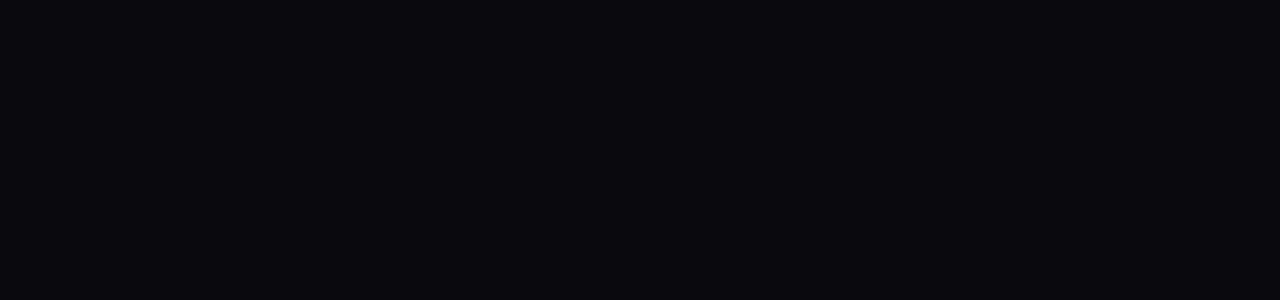
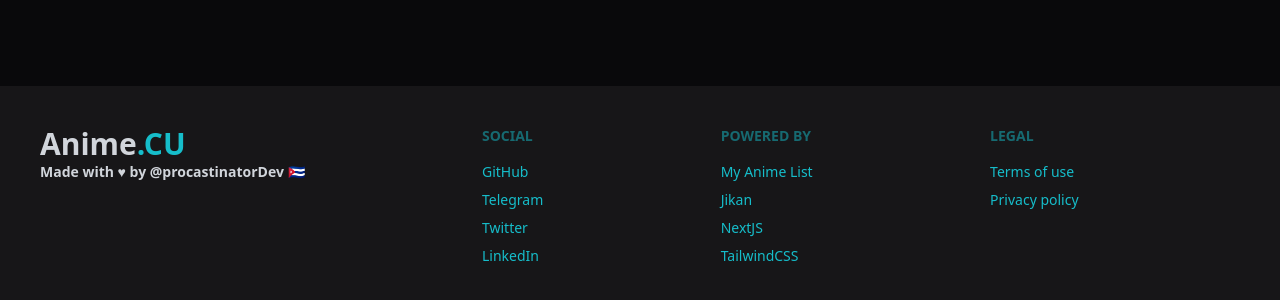
Before and after one commit to cmollinea/AnimeCu, a Next.js app: page /dev in a window 1280 px wide. Shown: the part 778-1078 px from the top of the page. Before the commit the page ends 864 px from the top, so only its background shows below. Built offline with nearby package versions, Linux system fonts and the light colour scheme.

Commit message:
Footer  + Stars were fixed + Unused themes removed

```diff
--- a/app/components/CardWithRank.tsx
+++ b/app/components/CardWithRank.tsx
@@ -2,6 +2,7 @@ import Image from 'next/image';
 import Stars from './Stars';
 import { TopAnime } from '@/types/top10';
 import Link from 'next/link';
+import { StarIcon } from '@heroicons/react/24/solid';
 
 function CardWithRank({ anime }: { anime: TopAnime }) {
   return (
@@ -33,7 +34,11 @@ function CardWithRank({ anime }: { anime: TopAnime }) {
             ? 'rd'
             : 'th'}{' '}
         </p>
-        <Stars rating={anime.score} />
+        <span className='flex items-center gap-1 text-gray-200'>
+          {/* <StarIcon className='fill-teal-400 w-4' />
+          {anime.score} */}
+          <Stars rating={anime.score} />
+        </span>
         <h2 className='text-xl font-bold pb-4 truncate group-hover:text-teal-400 transition-all duration-300 ease-in-out'>
           {anime.title}
         </h2>
--- /dev/null
+++ b/app/components/Footer.tsx
@@ -0,0 +1,58 @@
+import Link from 'next/link';
+import React from 'react';
+
+function Footer() {
+  return (
+    <footer className='footer text-teal-400 p-10 bg-base-200'>
+      <div>
+        <div className='text-gray-300'>
+          <Link className='text-3xl font-black' href='#'>
+            Anime<span className='text-teal-400'>.CU</span>
+          </Link>
+          <p className='font-bold'>Made with ♥ by @procastinatorDev 🇨🇺</p>
+        </div>
+      </div>
+      <div>
+        <span className='footer-title'>Social</span>
+        <Link href={''} className='link link-hover'>
+          GitHub
+        </Link>
+        <Link href={''} className='link link-hover'>
+          Telegram
+        </Link>
+        <Link href={''} className='link link-hover'>
+          Twitter
+        </Link>
+        <Link href={''} className='link link-hover'>
+          LinkedIn
+        </Link>
+      </div>
+      <div>
+        <span className='footer-title'>Powered by</span>
+        <Link href={''} className='link link-hover'>
+          My Anime List
+        </Link>
+        <Link href={''} className='link link-hover'>
+          Jikan
+        </Link>
+        <Link href={''} className='link link-hover'>
+          NextJS
+        </Link>
+        <Link href={''} className='link link-hover'>
+          TailwindCSS
+        </Link>
+      </div>
+      <div>
+        <span className='footer-title'>Legal</span>
+        <Link href={''} className='link link-hover'>
+          Terms of use
+        </Link>
+        <Link href={''} className='link link-hover'>
+          Privacy policy
+        </Link>
+      </div>
+    </footer>
+  );
+}
+
+export default Footer;
--- a/app/components/PersonalRecomendations.tsx
+++ b/app/components/PersonalRecomendations.tsx
@@ -1,5 +1,6 @@
 import OneAnime from '@/app/mocks/OneAnimeInfo.json';
 import Image from 'next/image';
+import Link from 'next/link';
 
 const recomendations = [OneAnime.data, OneAnime.data, OneAnime.data];
 
@@ -8,22 +9,30 @@ const recomendations = [OneAnime.data, OneAnime.data, OneAnime.data];
 
 function PersonalRecomendations() {
   return (
-    <ul className='grid grid-cols-3 justify-center max-lg:grid-cols-1 w-full px-20 py-10 gap-10'>
+    <ul className='grid grid-cols-3 justify-center mx-auto max-lg:grid-cols-1 px-20 py-16 gap-20'>
       {recomendations.map((anime, index) => (
-        <li key={index} className='flex flex-col'>
+        <li key={index} className='flex flex-col w-fit'>
           <Image
             src={anime.images.webp.large_image_url}
             alt={anime.title_japanese}
             width={300}
             height={400}
           />
-          <h1 className='text-xl font-bold'>{anime.title}</h1>
+          <h1 className='text-xl py-4 font-black'>{anime.title}</h1>
           <p className='px-6'>{anime.background}</p>
           <div className='flex gap-4'>
-            <button className=' btn btn-primary bg-teal-400/80  text-gray-100 border-none hover:bg-teal-600'>
+            <Link
+              className=' py-2 px-3 font-bold rounded-lg bg-base-100 border border-solid border-teal-400/50  text-gray-100 hover:bg-teal-400 transition-all duration-300 ease-in-out'
+              href={`/explorer/${anime.mal_id}`}
+            >
               See Details
-            </button>
-            <button className=' btn btn-secondary'>Trailer</button>
+            </Link>
+            <Link
+              className='py-2 px-3 font-bold rounded-lg bg-base-100 border border-solid border-teal-400/50  text-gray-100 hover:bg-teal-400 transition-all duration-300 ease-in-out'
+              href={``}
+            >
+              Trailer
+            </Link>
           </div>
         </li>
       ))}
--- a/app/components/Stars.tsx
+++ b/app/components/Stars.tsx
@@ -1,48 +1,47 @@
-'use client';
-import { Rating } from 'flowbite-react';
+import { StarIcon } from '@heroicons/react/24/solid';
 
 function Stars({ rating }: { rating: number }) {
   return (
-    <Rating>
-      <Rating.Star
+    <div className='flex'>
+      <StarIcon
         className={`${
           rating / 2 >= 1
             ? 'group-hover:text-teal-400 group-hover:opacity-100 opacity-50 transition-all duration-300 ease-in-out'
             : 'opacity-20'
-        }`}
+        } w-5`}
       />
-      <Rating.Star
+      <StarIcon
         className={`${
           rating / 2 >= 2
             ? 'group-hover:text-teal-400 group-hover:opacity-100 opacity-50 transition-all duration-300 ease-in-out'
             : 'opacity-20'
-        }`}
+        } w-5`}
       />
-      <Rating.Star
+      <StarIcon
         className={`${
           rating / 2 >= 3
             ? 'group-hover:text-teal-400 group-hover:opacity-100 opacity-50 transition-all duration-300 ease-in-out'
             : 'opacity-20'
-        }`}
+        } w-5`}
       />
-      <Rating.Star
+      <StarIcon
         className={`${
           rating / 2 >= 4
             ? 'group-hover:text-teal-400 group-hover:opacity-100 opacity-50 transition-all duration-300 ease-in-out'
             : 'opacity-20'
-        }`}
+        } w-5`}
       />
-      <Rating.Star
+      <StarIcon
         className={`${
           rating / 2 >= 5
             ? 'group-hover:text-teal-400 group-hover:opacity-100 opacity-50 transition-all duration-300 ease-in-out'
             : 'opacity-20'
-        }`}
+        } w-5`}
       />
       <p className='ml-2 text-sm font-medium text-gray-500 dark:text-gray-400 group-hover:text-teal-300 transition-all duration-300 ease-in-out'>
         {rating} out of 10
       </p>
-    </Rating>
+    </div>
   );
 }
 
--- a/app/layout.tsx
+++ b/app/layout.tsx
@@ -4,6 +4,7 @@ import { Inter, Roboto } from 'next/font/google';
 import Link from 'next/link';
 import { ArrowUpRightIcon } from '@heroicons/react/20/solid';
 import NavBar from './components/NavBar';
+import Footer from './components/Footer';
 
 // const roboto = Roboto({
 //   subsets: ['latin'],
@@ -25,6 +26,7 @@ export default function RootLayout({
       <body className={`text-gray-300 overflow-x-hidden`}>
         <NavBar />
         <main className='min-h-screen relative'>{children}</main>
+        <Footer />
       </body>
     </html>
   );
--- a/package.json
+++ b/package.json
@@ -16,7 +16,6 @@
     "autoprefixer": "10.4.14",
     "eslint": "8.44.0",
     "eslint-config-next": "13.4.9",
-    "flowbite": "^1.8.1",
     "next": "13.4.9",
     "postcss": "8.4.25",
     "react": "18.2.0",
--- a/tailwind.config.js
+++ b/tailwind.config.js
@@ -7,35 +7,7 @@ module.exports = {
   ],
   daisyui: {
     themes: [
-      "light",
-      "dark",
-      "cupcake",
-      "bumblebee",
-      "emerald",
-      "corporate",
-      "synthwave",
-      "retro",
-      "cyberpunk",
-      "valentine",
-      "halloween",
-      "garden",
-      "forest",
-      "aqua",
-      "lofi",
-      "pastel",
-      "fantasy",
-      "wireframe",
-      "black",
       "luxury",
-      "dracula",
-      "cmyk",
-      "autumn",
-      "business",
-      "acid",
-      "lemonade",
-      "night",
-      "coffee",
-      "winter",
     ],
   },
   theme: {
```
